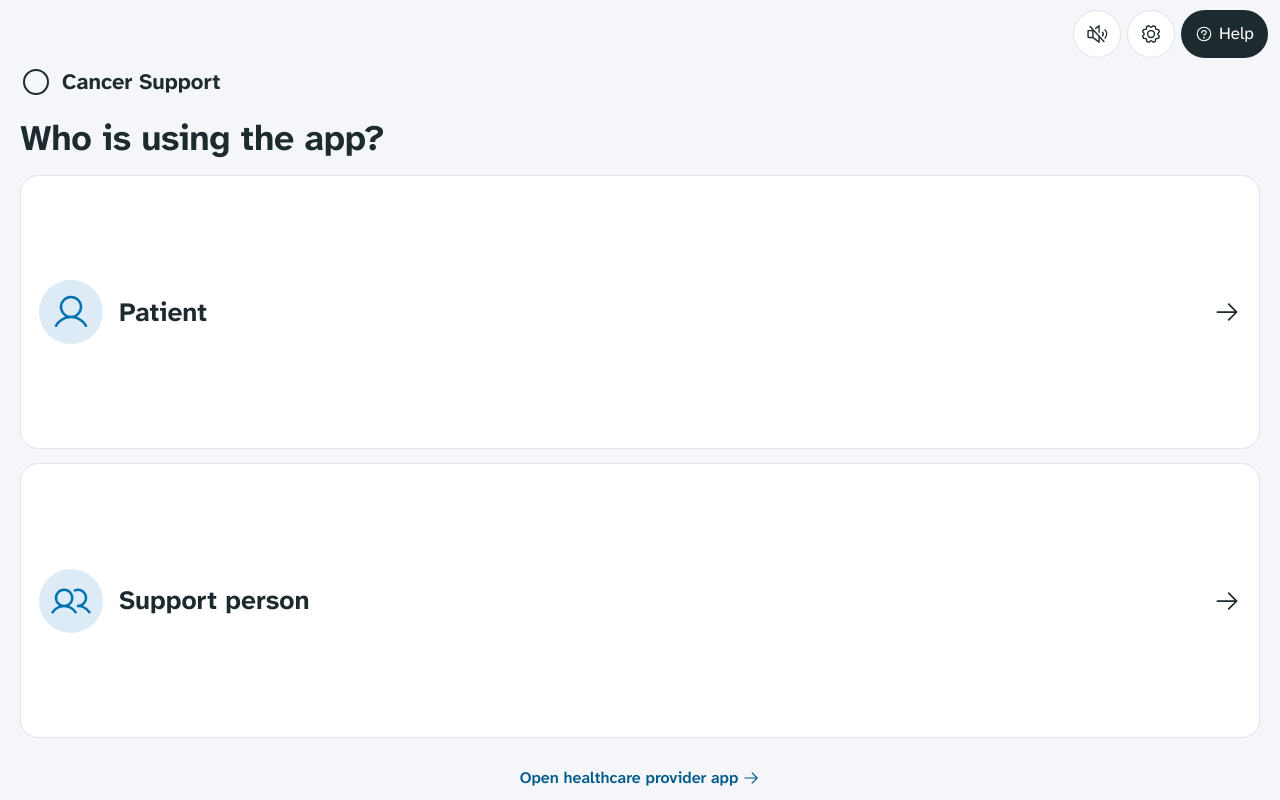
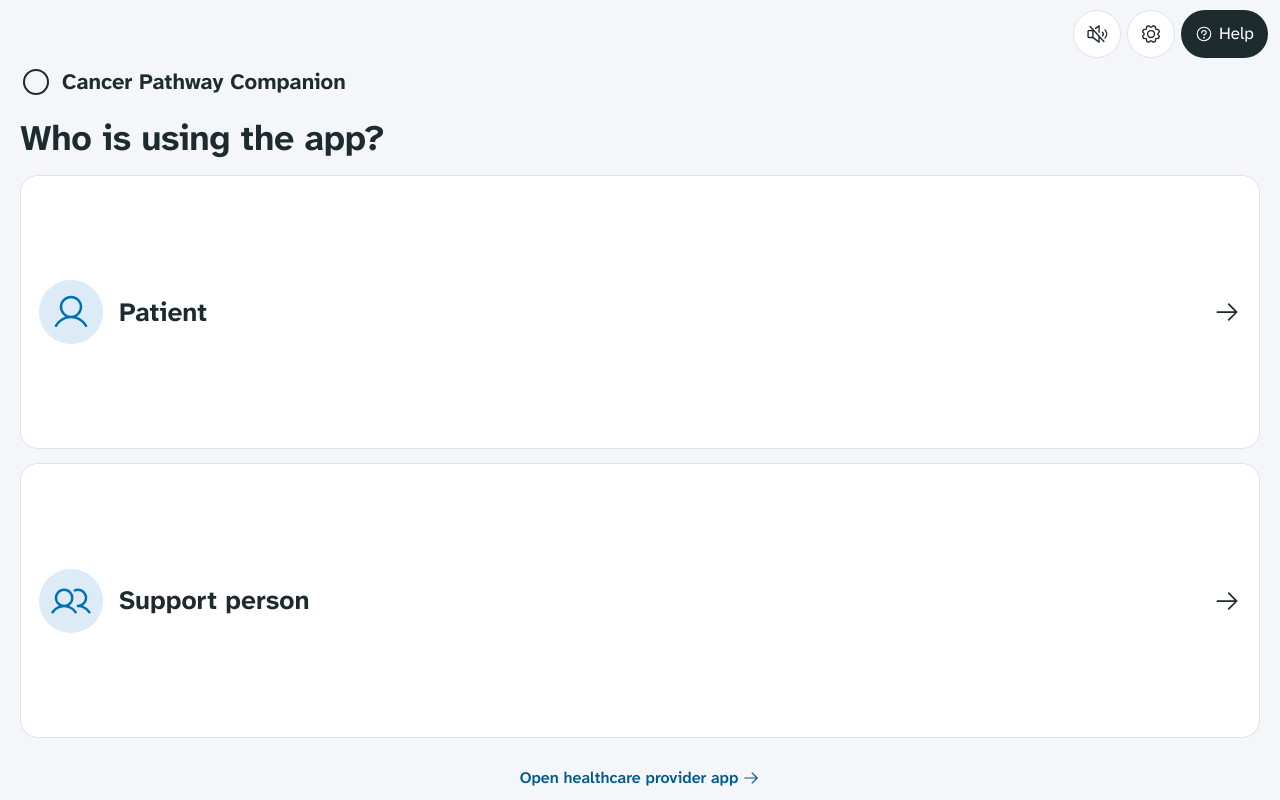
Before and after one commit to UncivilizedGhost/Porject_Lorem, a React (Vite) app in the folder frontend-patient/: page / in a window 1280 px wide. Built offline with nearby package versions, Linux system fonts and the light colour scheme; no server answers.

Commit message:
Renamed app name

```diff
--- a/frontend-patient/src/screens/Login/LoginScreen.tsx
+++ b/frontend-patient/src/screens/Login/LoginScreen.tsx
@@ -54,7 +54,7 @@ export function LoginScreen() {
         <div className="login-head">
           <span className="brand">
             <Icon name="brand-mark" size={32} />
-            Cancer Support
+            Cancer Pathway Companion
           </span>
           <h1 className="login-title">{t("login.title")}</h1>
         </div>
```
